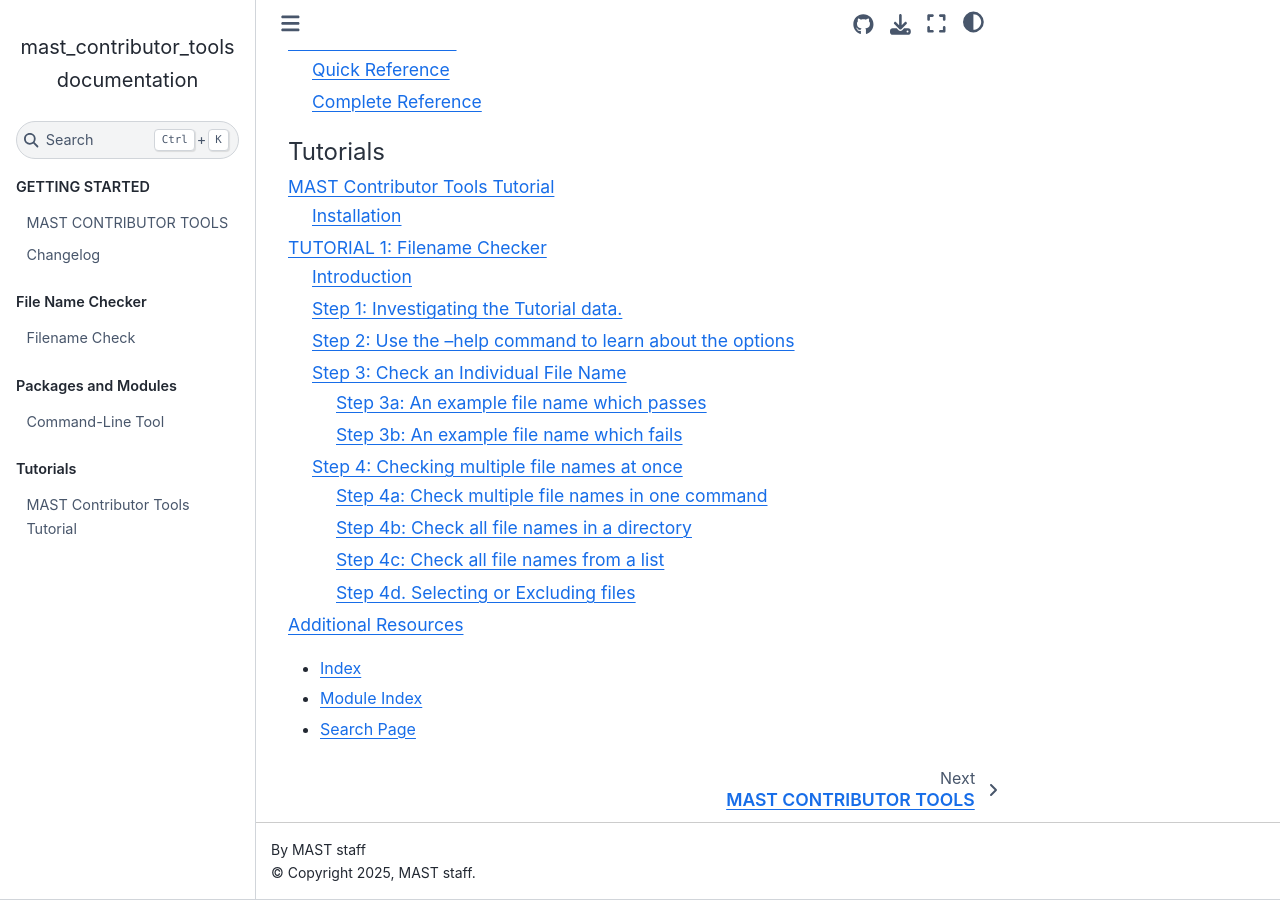
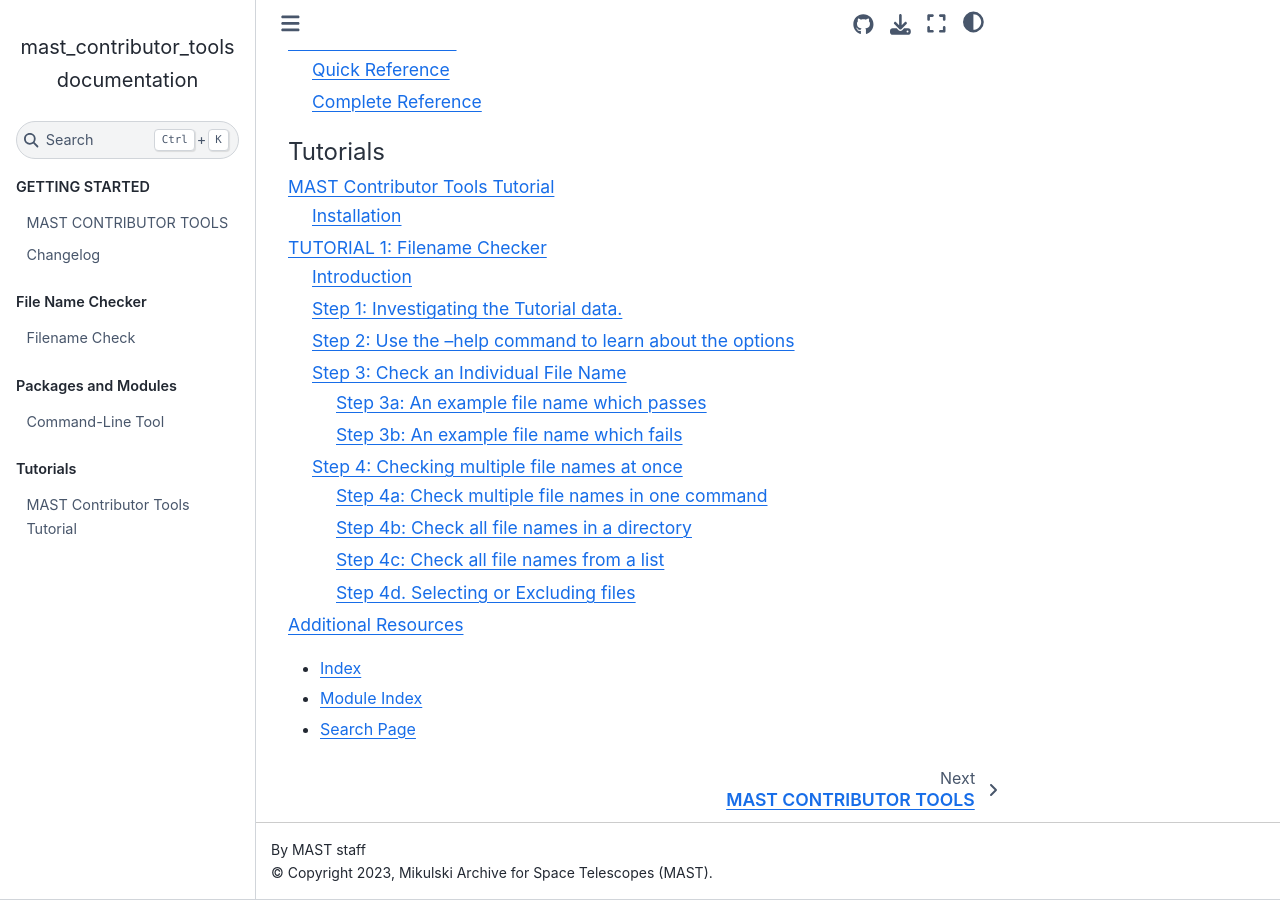
Before and after one commit to spacetelescope/mast_contributor_tools, a Sphinx documentation site: the page built from docs/index.rst, in a window 1280 px wide and 900 px high, scrolled down 1401 px. Built offline with Sphinx 7.4.7 and the Sphinx Book theme 1.1.4, drawn with Linux system fonts in a browser that asks for light colours; pages that are not in the unit, such as notebooks, are missing from menus.

Commit message:
a minor fix

```diff
--- a/docs/conf.py
+++ b/docs/conf.py
@@ -20,7 +20,7 @@
 
 project = "mast_contributor_tools"
 author = "MAST staff"
-copyright = f"{datetime.datetime.now().year}, {author}"  # noqa: A001
+copyright = "2023, Mikulski Archive for Space Telescopes (MAST)"
 
 # -- General configuration ---------------------------------------------------
 
```
